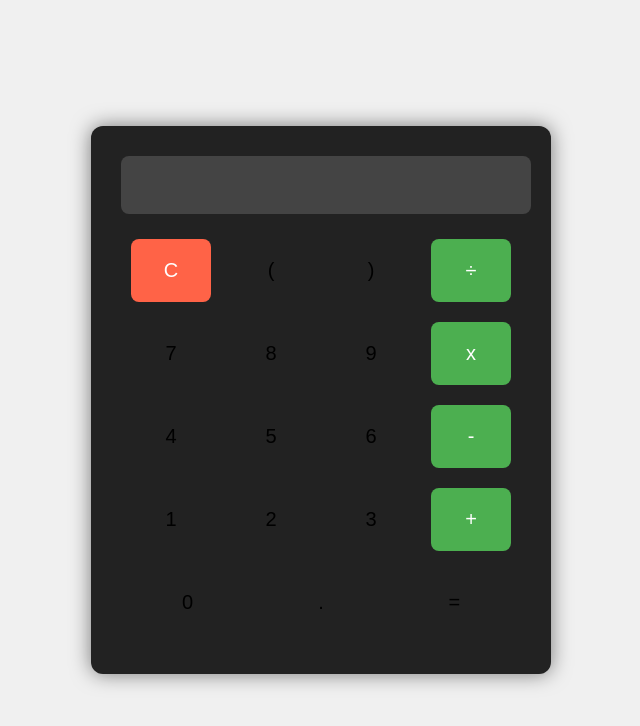
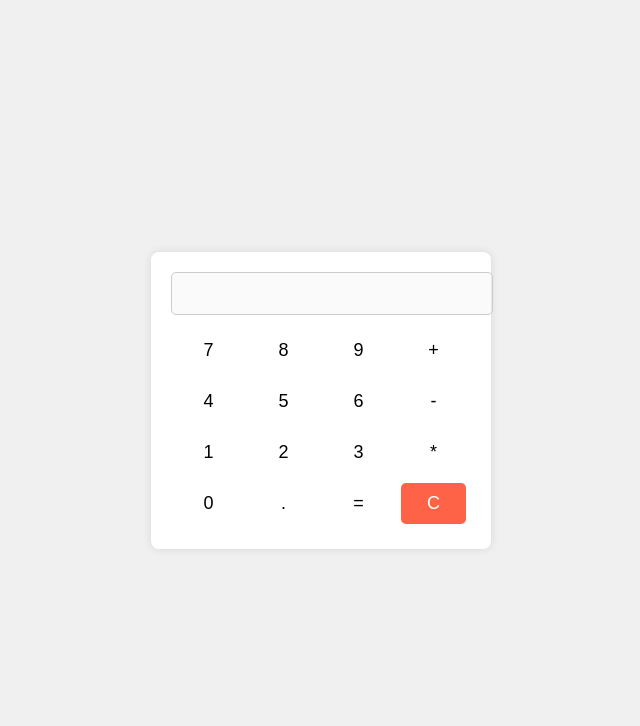
Before and after one commit to kaudyyx/calculadora.html, a plain HTML site: page README.html in a window 1280 px wide. Shown: the whole page, without its empty margins (319-959 px from the left). Drawn offline with Linux system fonts and the light colour scheme.

Commit message:
Update README.html

```diff
--- a/README.html
+++ b/README.html
@@ -17,23 +17,21 @@
     }
 
     .calculator {
-        background-color: #222;
-        border-radius: 12px;
-        box-shadow: 0 0 20px rgba(0, 0, 0, 0.5);
-        padding: 30px;
-        width: 400px;
+        background-color: #fff;
+        border-radius: 8px;
+        box-shadow: 0 0 10px rgba(0, 0, 0, 0.1);
+        padding: 20px;
+        width: 300px;
     }
 
     .calculator input[type="text"] {
-        width: calc(100% - 20px);
-        padding: 15px;
-        margin-bottom: 15px;
-        border: none;
-        border-radius: 8px;
-        font-size: 24px;
+        width: 100%;
+        padding: 10px;
+        margin-bottom: 10px;
+        border: 1px solid #ccc;
+        border-radius: 5px;
+        font-size: 18px;
         text-align: right;
-        background-color: #444;
-        color: #fff;
     }
 
     .calculator .row {
@@ -42,26 +40,21 @@
 
     .calculator .row .button {
         flex: 1;
-        margin: 10px;
-        padding: 20px;
-        font-size: 20px;
+        margin: 5px;
+        padding: 10px;
+        font-size: 18px;
         text-align: center;
         cursor: pointer;
-        border-radius: 8px;
-        transition: background-color 0.3s, color 0.3s;
+        border-radius: 5px;
+        transition: background-color 0.3s;
     }
 
     .calculator .row .button:hover {
-        background-color: #555;
+        background-color: #f0f0f0;
     }
 
     .calculator .row .button.clear {
         background-color: #ff6347;
-        color: #fff;
-    }
-
-    .calculator .row .button.operator {
-        background-color: #4caf50;
         color: #fff;
     }
 </style>
@@ -71,33 +64,28 @@
 <div class="calculator">
     <input type="text" id="display" disabled>
     <div class="row">
-        <div class="button clear" onclick="clearDisplay()">C</div>
-        <div class="button" onclick="addToDisplay('(')">(</div>
-        <div class="button" onclick="addToDisplay(')')">)</div>
-        <div class="button operator" onclick="addToDisplay('/')">÷</div>
-    </div>
-    <div class="row">
         <div class="button" onclick="addToDisplay('7')">7</div>
         <div class="button" onclick="addToDisplay('8')">8</div>
         <div class="button" onclick="addToDisplay('9')">9</div>
-        <div class="button operator" onclick="addToDisplay('*')">x</div>
+        <div class="button" onclick="addToDisplay('+')">+</div>
     </div>
     <div class="row">
         <div class="button" onclick="addToDisplay('4')">4</div>
         <div class="button" onclick="addToDisplay('5')">5</div>
         <div class="button" onclick="addToDisplay('6')">6</div>
-        <div class="button operator" onclick="addToDisplay('-')">-</div>
+        <div class="button" onclick="addToDisplay('-')">-</div>
     </div>
     <div class="row">
         <div class="button" onclick="addToDisplay('1')">1</div>
         <div class="button" onclick="addToDisplay('2')">2</div>
         <div class="button" onclick="addToDisplay('3')">3</div>
-        <div class="button operator" onclick="addToDisplay('+')">+</div>
+        <div class="button" onclick="addToDisplay('*')">*</div>
     </div>
     <div class="row">
         <div class="button" onclick="addToDisplay('0')">0</div>
         <div class="button" onclick="addToDisplay('.')">.</div>
         <div class="button" onclick="calculate()">=</div>
+        <div class="button clear" onclick="clearDisplay()">C</div>
     </div>
 </div>
 
```
